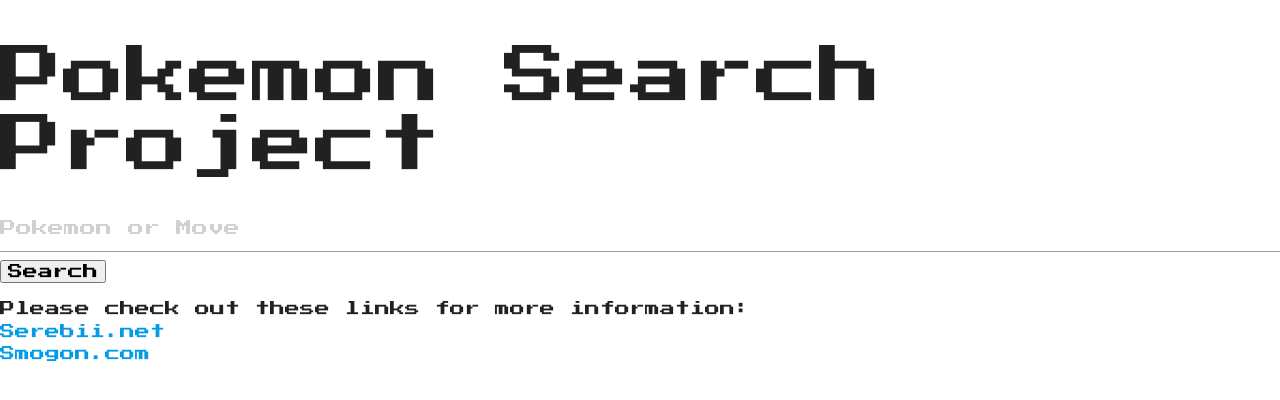
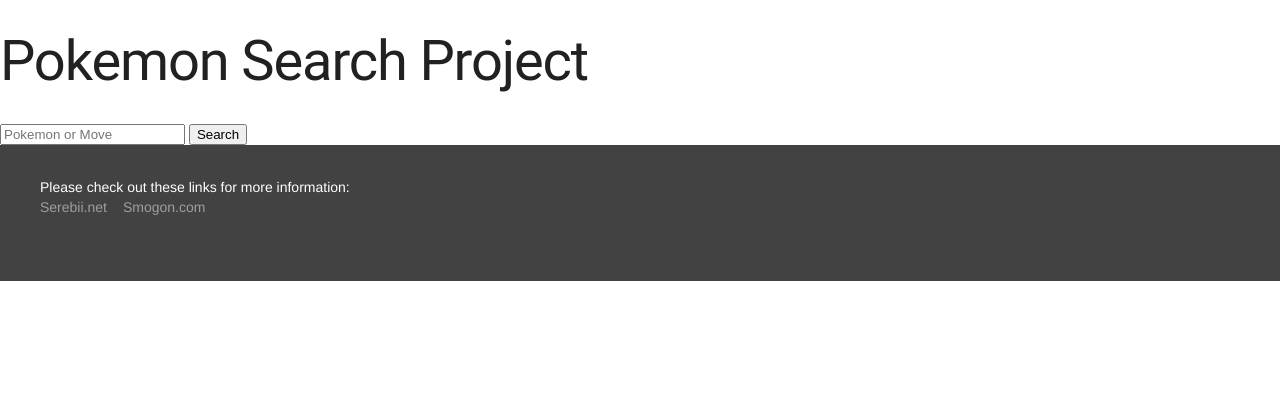
Before and after one commit to Marcus-Pi4/pokemonTeamProject, a plain HTML site: page index.html in a window 1280 px wide. Drawn offline with nearby package versions, Linux system fonts and the light colour scheme; files that its build step writes are made by us from their sources.

Commit message:
Replaced framework with Material Design Light. Added their footer. Removed Google Fonts due to clashing with CSS framework.

```diff
--- a/assets/stylesheet.css
+++ /dev/null
@@ -1,7 +0,0 @@
-body {
-    font-family: 'Press Start 2P', cursive;
-}
-
-input {
-    font-family: 'Press Start 2P', cursive;
-}
--- a/index.html
+++ b/index.html
@@ -1,17 +1,14 @@
 <!DOCTYPE html>
 <html lang="en">
-
   <head>
-    <meta charset="UTF-8">
-    <meta http-equiv="X-UA-Compatible" content="IE=edge">
+    <meta charset="UTF-8" />
+    <meta http-equiv="X-UA-Compatible" content="IE=edge" />
     <meta name="viewport" content="width=device-width, initial-scale=1.0">
     <!--CSS Framework-->
-    <link rel="stylesheet" href="https://cdnjs.cloudflare.com/ajax/libs/materialize/1.0.0/css/materialize.min.css">
-    <!--Google Fonts-->
-    <link rel="preconnect" href="https://fonts.gstatic.com">
-    <link href="https://fonts.googleapis.com/css2?family=Press+Start+2P&display=swap" rel="stylesheet">
+    <link rel="stylesheet" href="https://fonts.googleapis.com/icon?family=Material+Icons">
+    <link rel="stylesheet" href="https://code.getmdl.io/1.3.0/material.indigo-yellow.min.css" />
     <!--Our Stylesheet-->
-    <link rel="stylesheet" href="./assets/stylesheet.css">
+    <link rel="stylesheet" href="./assets/stylesheet.css" />
     <title>Pokemon Search Project</title>
   </head>
 
@@ -23,23 +20,34 @@
         <input type="text" name="search" placeholder="Pokemon or Move" id="search-input"></input>
         <input type="submit" value="Search" id="submit-button"></input>
     </sidebar>
-    <div id="content1" class="container">
+
+    <div id="content1" class="content">
 
     </div>
-    <div id="content2" class="container">
+    <div id="content2">
 
     </div>
-    <div id="content3" class="container">
+    <div id="content3">
 
     </div>
-    <footer>
-        <p>Please check out these links for more information:<br />
+    <footer class="mdl-mega-footer">
+        <div class="mdl-mega-footer__bottom-section">
+            <div class="mdl-logo">Please check out these links for more information:</div><br />
+                <ul class="mdl-mega-footer__link-list">
+                    <li><a href="https://www.serebii.net/">Serebii.net</a></li>
+                    <li><a href="https://www.smogon.com/">Smogon.com</a></li>
+                </ul>
+            </div>
+        </div>
+    </footer>
+    <!--<footer>
+      <p>
+        Please check out these links for more information:<br />
         <a href="https://www.serebii.net/">Serebii.net</a> <br />
         <a href="https://www.smogon.com/">Smogon.com</a>
       </p>
-    </footer>
+    </footer>-->
+    <script defer src="https://code.getmdl.io/1.3.0/material.min.js"></script>
     <script src="./assets/script.js"></script>
-    <script src="https://cdnjs.cloudflare.com/ajax/libs/materialize/1.0.0/js/materialize.min.js"></script>
   </body>
-
 </html>
```
Lines whose indentation alone changed are shown as unchanged.
